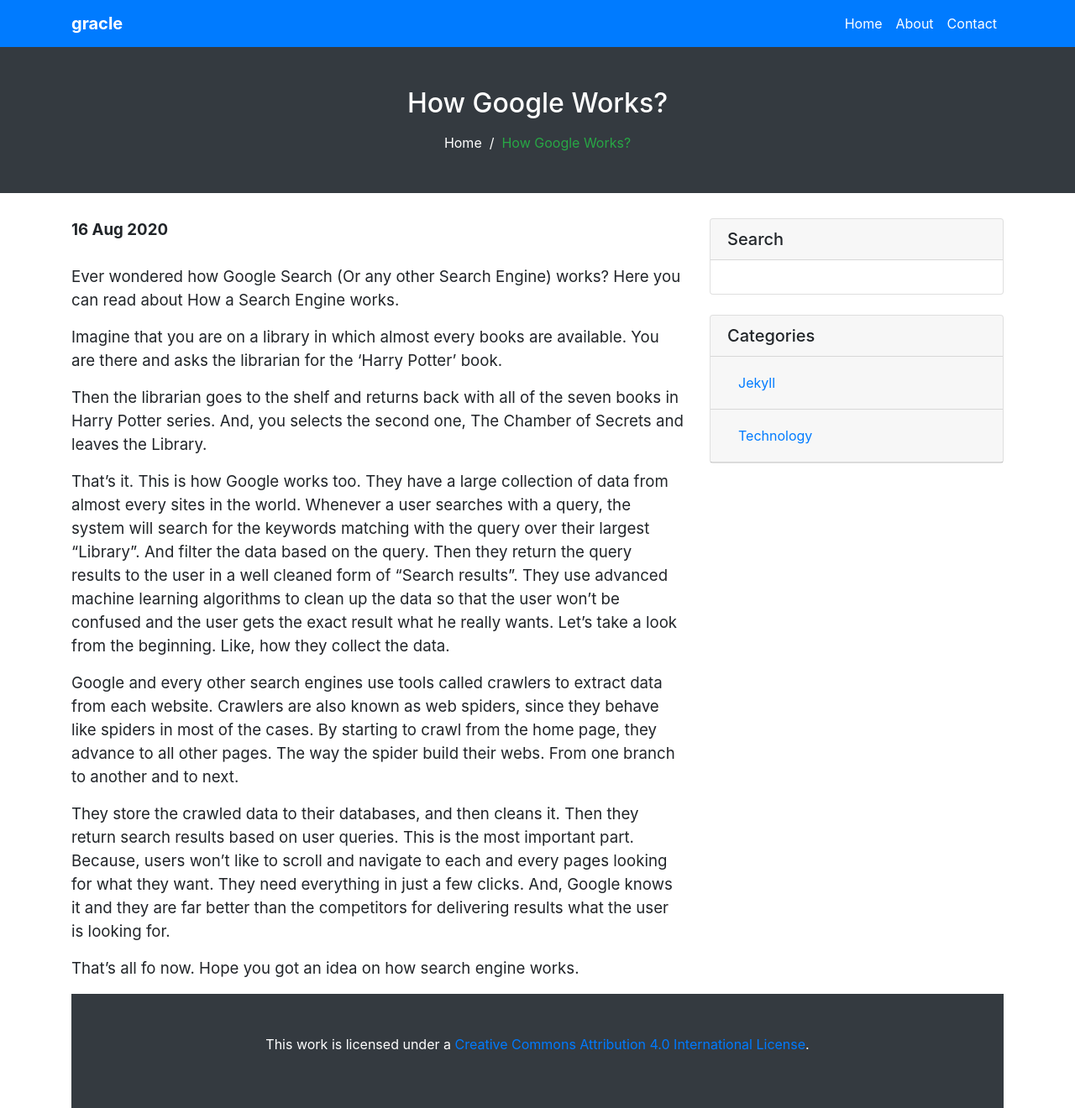
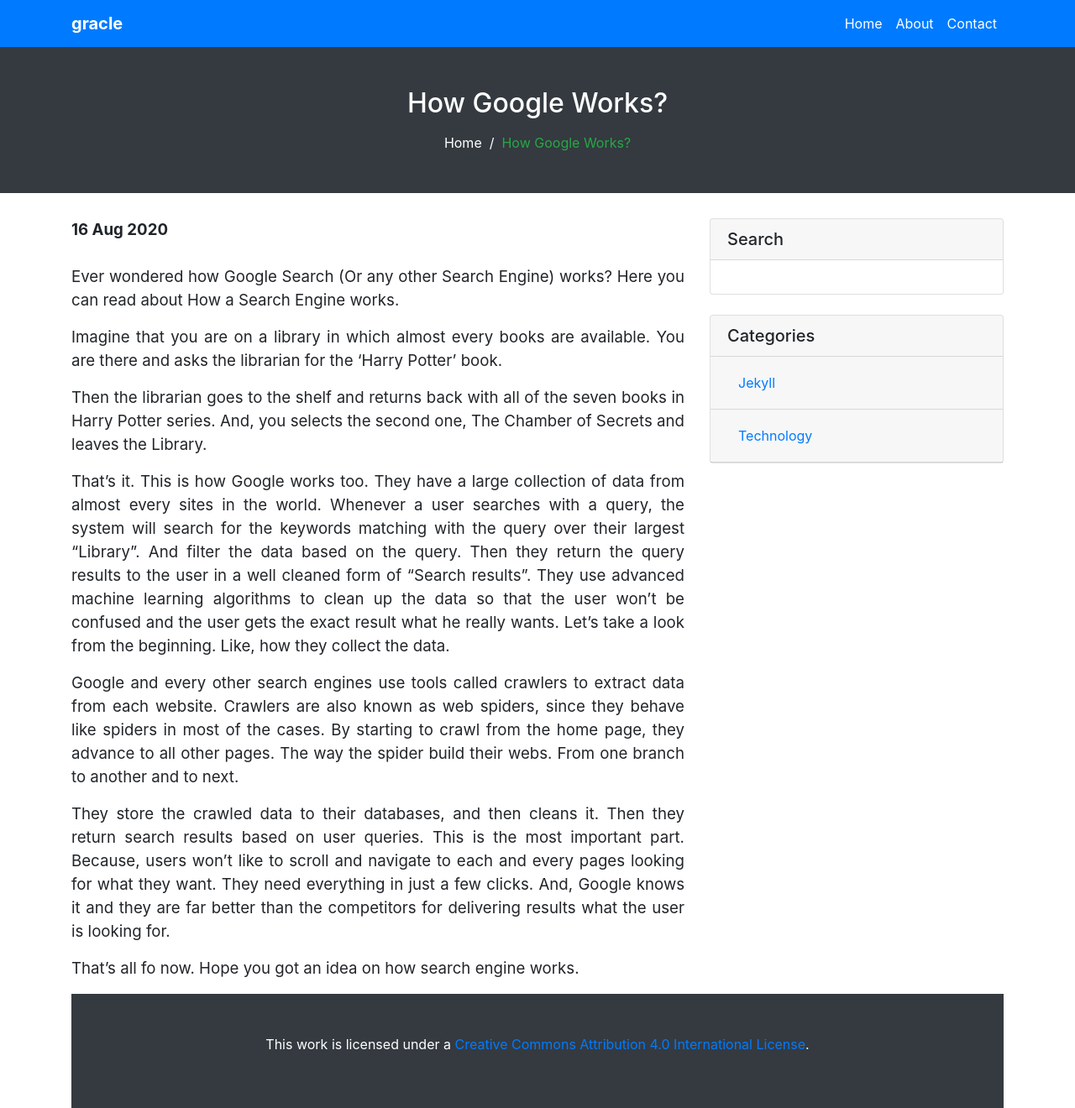
Before and after one commit to gracle/gracle.github.io, a Jekyll site: the page built from _posts/2020-08-16-how-google-works?.md, in a window 1280 px wide and 1320 px high. Shown: the whole window at 84% size. Built offline with Jekyll 4.4.1, drawn with Linux system fonts in a browser that asks for light colours; nearby versions of some CDN libraries; comment, search, counter and statistics services are not loaded.

Commit message:
Update post.html

```diff
--- a/_layouts/post.html
+++ b/_layouts/post.html
@@ -1,7 +1,7 @@
 ---
 layout: default
 ---
-<article id="post-page" style="font family:roboto-thin; font-size:14pt;line-height:1.5;>
+<article id="post-page" style="font family:roboto-thin; font-size:14pt;line-height:1.5;text-align: justify; text-justify: inter-word;">
 	<time datetime="{{ page.date | date_to_xmlschema }}" class="by-line"><b>{{ page.date | date_to_string }}</b></time>
 		<br/><br>
 	<div>
```
